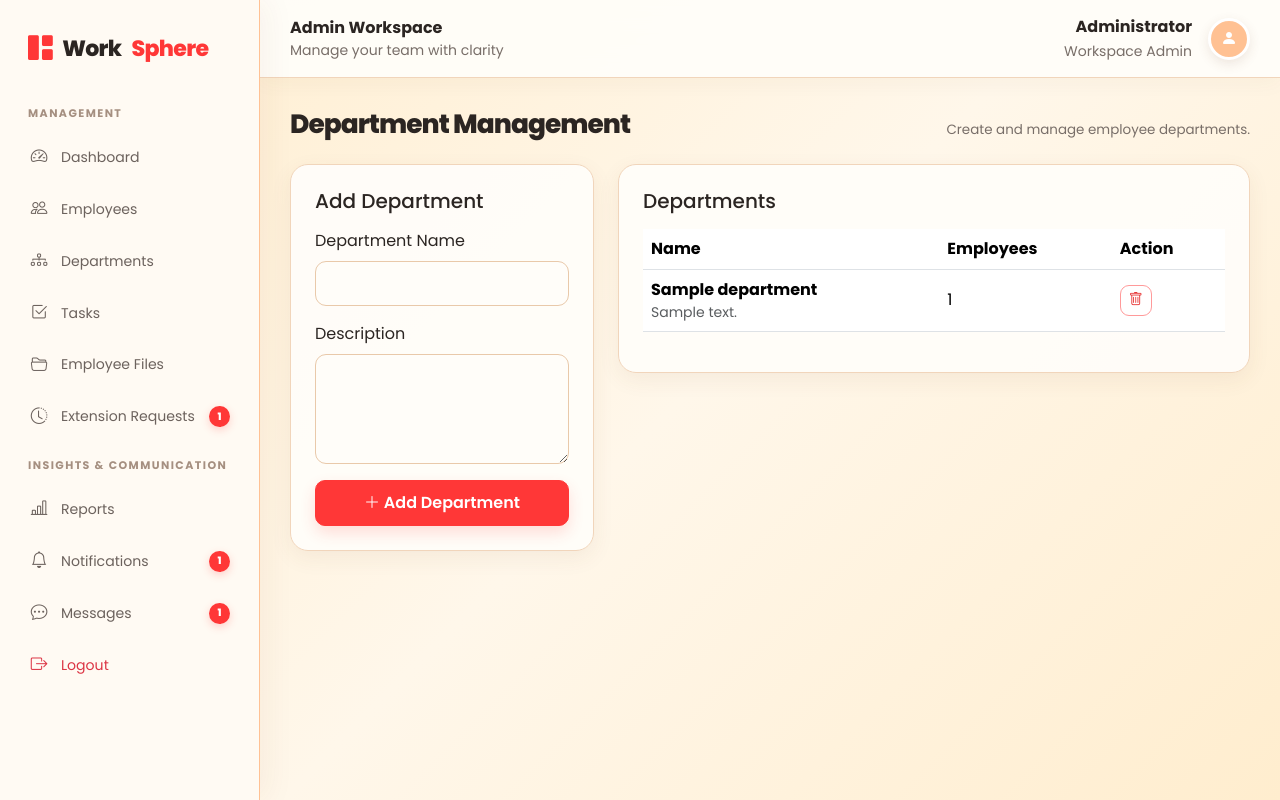
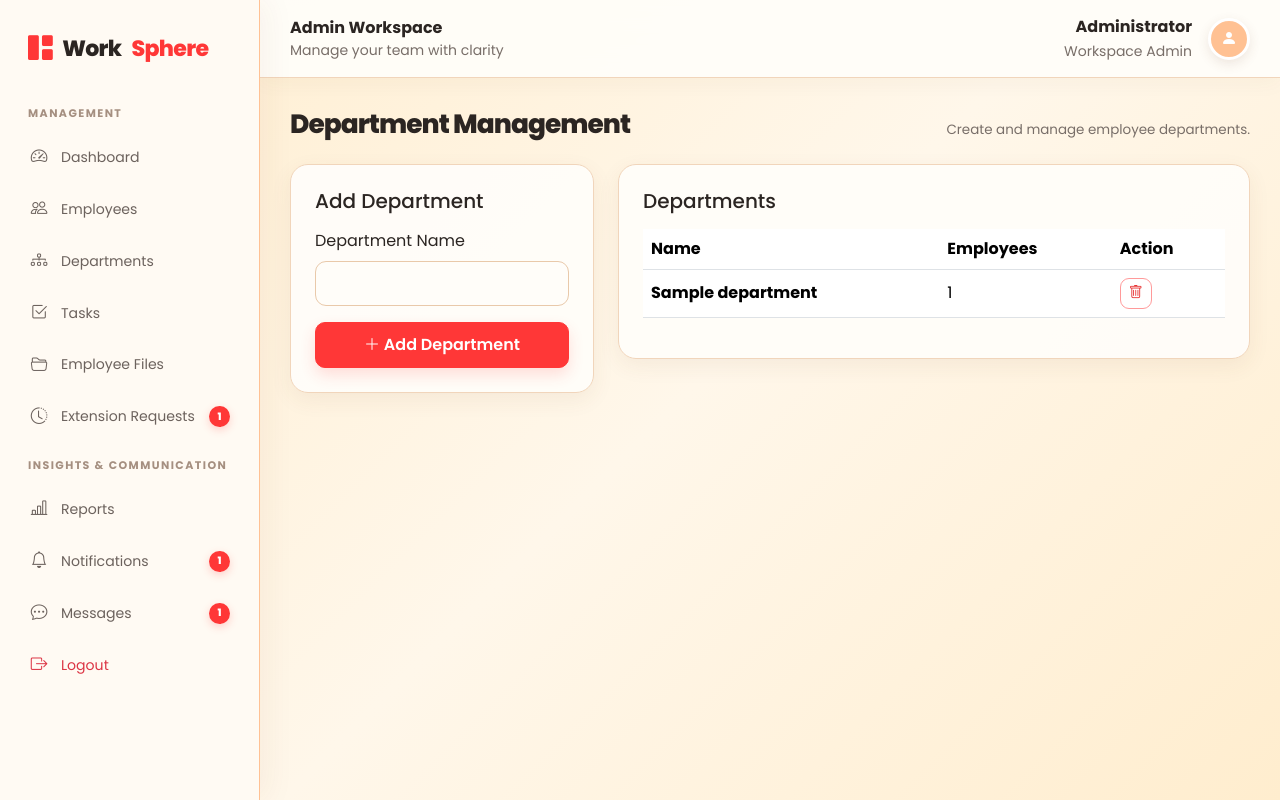
Before and after one commit to abhikrishnan447-dotcom/employee-management-system, a Django app: template work_management/work_manage/work_manage_app/templates/admin/departments.html in a window 1280 px wide. Run offline with Django 5.2, Linux system fonts and the light colour scheme; the template is opened without the code that fills it: most values are stand-ins (such as "Sample title", 1, 10 or a date in 2020); parts of the project's set-up code (start-up, migrations or seed data) failed here and were passed over.

Commit message:
Remove department description option

```diff
--- a/work_management/work_manage/work_manage_app/templates/admin/departments.html
+++ b/work_management/work_manage/work_manage_app/templates/admin/departments.html
@@ -3,7 +3,7 @@
 {% block content %}
 <div class="page-title mb-4"><h1>Department Management</h1><p>Create and manage employee departments.</p></div>
 <div class="row g-4">
-<div class="col-lg-4"><div class="card-pro p-4"><h5>Add Department</h5><form method="post" class="mt-3">{% csrf_token %}<label class="form-label">Department Name</label><input class="form-control mb-3" name="name" required><label class="form-label">Description</label><textarea class="form-control mb-3" name="description" rows="4"></textarea><button class="btn btn-primary w-100"><i class="bi bi-plus-lg"></i> Add Department</button></form></div></div>
-<div class="col-lg-8"><div class="card-pro p-4"><h5>Departments</h5><div class="table-responsive mt-3"><table class="table align-middle"><thead><tr><th>Name</th><th>Employees</th><th>Action</th></tr></thead><tbody>{% for department in departments %}<tr><td><strong>{{ department.name }}</strong><div class="small text-muted">{{ department.description|default:'No description' }}</div></td><td>{{ department.employee_count }}</td><td><form method="post" action="{% url 'department_delete' department.id %}">{% csrf_token %}<button class="btn btn-sm btn-outline-danger"><i class="bi bi-trash"></i></button></form></td></tr>{% empty %}<tr><td colspan="3">No departments found.</td></tr>{% endfor %}</tbody></table></div></div></div>
+<div class="col-lg-4"><div class="card-pro p-4"><h5>Add Department</h5><form method="post" class="mt-3">{% csrf_token %}<label class="form-label">Department Name</label><input class="form-control mb-3" name="name" required><button class="btn btn-primary w-100"><i class="bi bi-plus-lg"></i> Add Department</button></form></div></div>
+<div class="col-lg-8"><div class="card-pro p-4"><h5>Departments</h5><div class="table-responsive mt-3"><table class="table align-middle"><thead><tr><th>Name</th><th>Employees</th><th>Action</th></tr></thead><tbody>{% for department in departments %}<tr><td><strong>{{ department.name }}</strong></td><td>{{ department.employee_count }}</td><td><form method="post" action="{% url 'department_delete' department.id %}">{% csrf_token %}<button class="btn btn-sm btn-outline-danger" title="Delete department" aria-label="Delete department"><i class="bi bi-trash"></i></button></form></td></tr>{% empty %}<tr><td colspan="3">No departments found.</td></tr>{% endfor %}</tbody></table></div></div></div>
 </div>
 {% endblock %}
```
